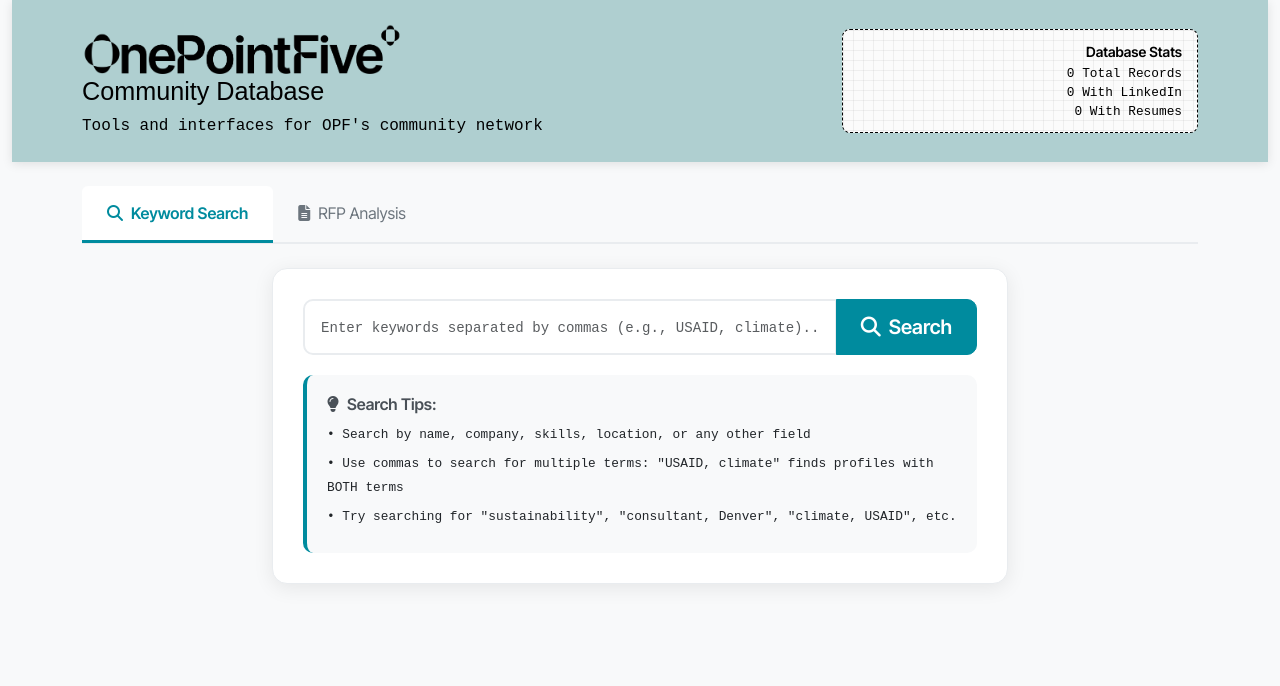
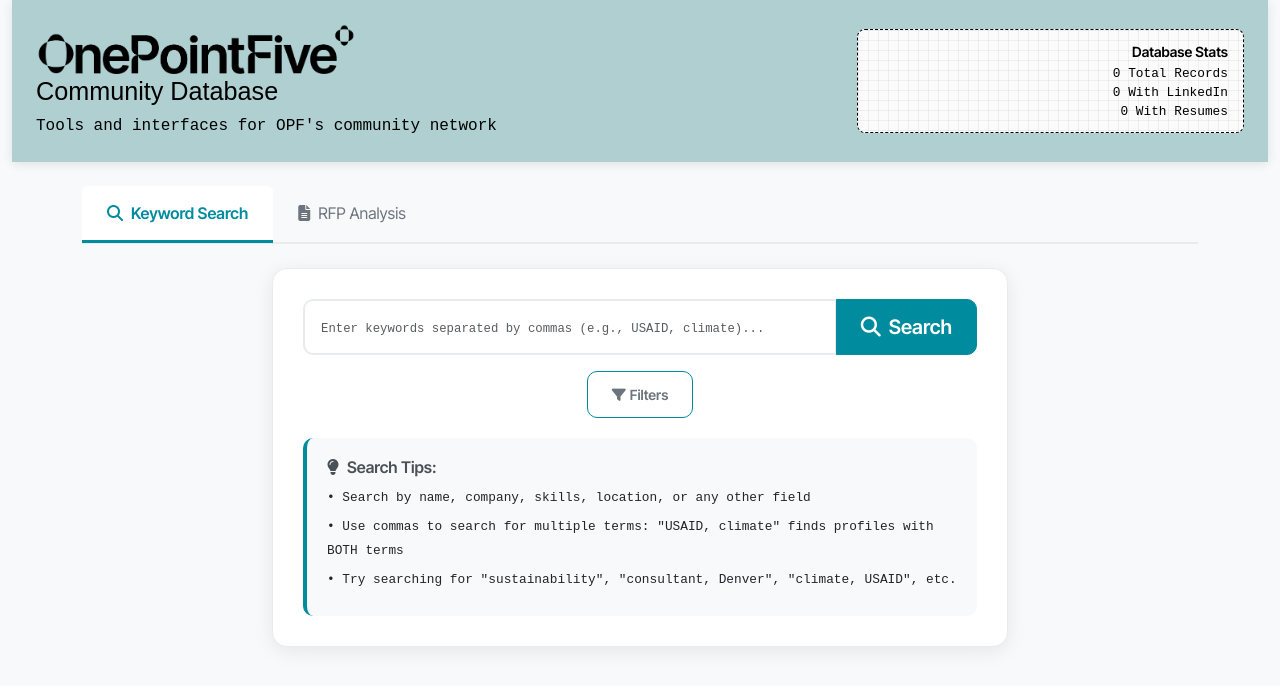
Before and after one commit to thomasphilipwalter/OPF_Community_Database_Tools, a Flask app: page / in a window 1280 px wide. Shown: the top 686 px of the page. Run offline with Flask 3, Linux system fonts and the light colour scheme; data that the repository does not hold is empty; some libraries are stand-ins or nearby versions; some web fonts are replaced.

Commit message:
filter button

```diff
--- a/static/css/style.css
+++ b/static/css/style.css
@@ -93,7 +93,7 @@ header {
 
 .search-card .form-control::placeholder {
     font-family: 'Azeret Mono', monospace;
-    font-size: 0.8em;
+    font-size: 0.7em;
 }
 
 .search-card .form-control:focus {
@@ -176,6 +176,31 @@ header {
 #resultsList .col-12 {
     padding-left: 15px;
     padding-right: 15px;
+}
+
+/* Filter box styling */
+.filter-box {
+    margin-top: 15px;
+    transition: all 0.3s ease;
+}
+
+.filter-box .card {
+    border: 1px solid #e9ecef;
+    border-radius: 10px;
+    box-shadow: 0 2px 10px rgba(0, 0, 0, 0.05);
+    background: white;
+}
+
+.filter-box .card-title {
+    font-family: 'Inter Tight', sans-serif;
+    font-weight: 600;
+    color: #495057;
+}
+
+/* Filter button styling */
+#filterBtn {
+    border-radius: 10px !important;
+    background-color: white !important;
 }
 
 
--- a/static/js/app.js
+++ b/static/js/app.js
@@ -373,6 +373,23 @@ function toggleResume(resumeId) {
     }
 }
 
+// Global function for toggling filter options
+function toggleFilter() {
+    const filterOptions = document.getElementById('filterOptions');
+    const filterBtn = document.getElementById('filterBtn');
+    const icon = filterBtn.querySelector('i');
+
+    if (filterOptions.style.display === 'none') {
+        filterOptions.style.display = 'block';
+        icon.className = 'fas fa-filter me-1';
+        filterBtn.innerHTML = '<i class="fas fa-filter me-1"></i>Hide Filters';
+    } else {
+        filterOptions.style.display = 'none';
+        icon.className = 'fas fa-filter me-1';
+        filterBtn.innerHTML = '<i class="fas fa-filter me-1"></i>Filters';
+    }
+}
+
 
 
 // Initialize the application when the DOM is loaded
--- a/templates/index.html
+++ b/templates/index.html
@@ -14,7 +14,7 @@
     <div class="container-fluid">
         <!-- Header -->
         <header class="text-white py-4 mb-4">
-            <div class="container">
+            <div class="container-fluid px-4">
                 <div class="row align-items-center">
                     <div class="col-md-8">
                         <h1 class="mb-0">
@@ -73,6 +73,25 @@
                                     </div>
                                 </form>
 
+                                <!-- Filter Button -->
+                                <div class="text-center mb-3">
+                                    <button id="filterBtn" class="btn btn-outline-secondary btn-sm" onclick="toggleFilter()">
+                                        <i class="fas fa-filter me-1"></i>Filters
+                                    </button>
+                                </div>
+
+                                <!-- Filter Options Box -->
+                                <div id="filterOptions" class="filter-box" style="display: none;">
+                                    <div class="card">
+                                        <div class="card-body">
+                                            <h6 class="card-title mb-3">
+                                                <i class="fas fa-filter me-2"></i>Filter Options
+                                            </h6>
+                                            <p class="text-muted">Filter options will be added here.</p>
+                                        </div>
+                                    </div>
+                                </div>
+
                                 <!-- Search Tips -->
                                 <div class="search-tips">
                                     <h6><i class="fas fa-lightbulb me-2"></i>Search Tips:</h6>
```
Also changed, not shown: other parts of templates/index.html (+1 -1 lines).
